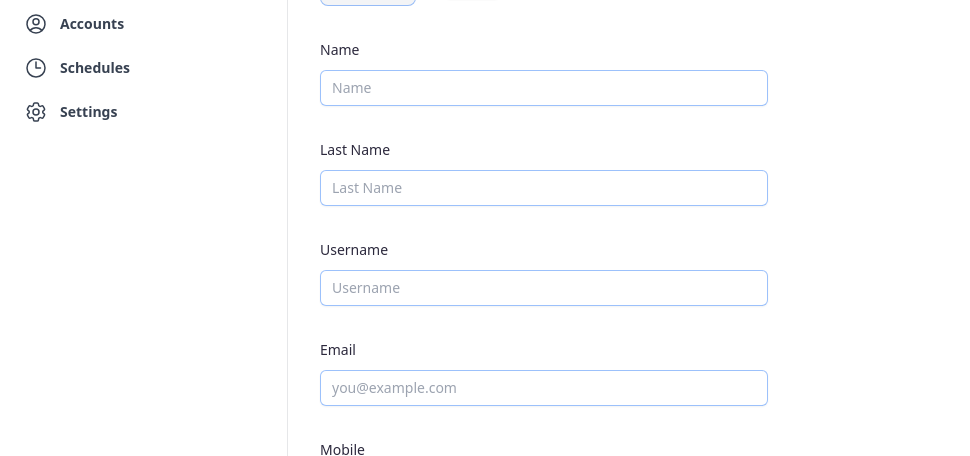
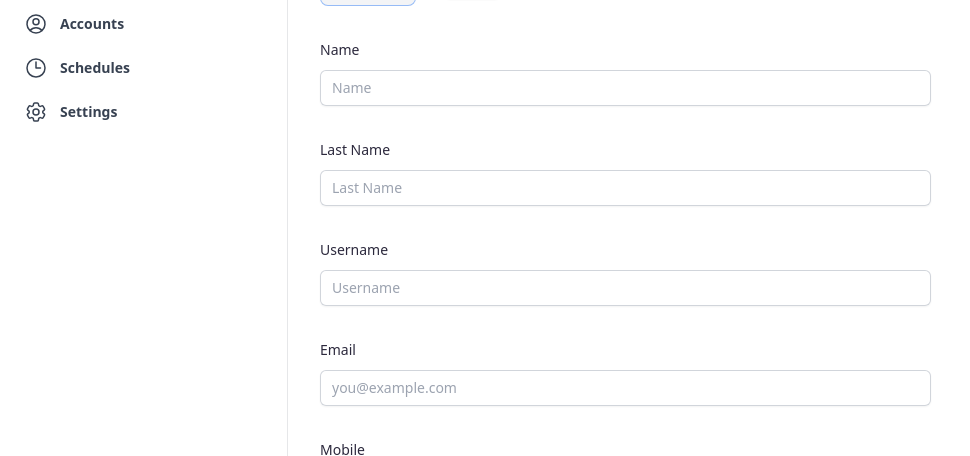
Before and after one commit to ehsansh84/social-dash-frnt, a React (Vite) app: page /users/create in a window 1280 px wide. Shown: the part 256-712 px from the top of the page, without its empty margins (0-970 px from the left). Built offline with nearby package versions, Linux system fonts and the light colour scheme; no server answers.

Commit message:
update inputfield

```diff
--- a/src/components/InputField.jsx
+++ b/src/components/InputField.jsx
@@ -1,10 +1,4 @@
-export function InputField({
-  id,
-  label,
-  value,
-  setValue,
-  ...delegated
-}) {
+export function InputField({ id, label, value, setValue, ...delegated }) {
   return (
     <>
       <label
@@ -14,7 +8,6 @@ export function InputField({
         {label}
       </label>
       <div className="mt-2">
-        <div className="relative flex rounded-md shadow-sm ring-1 ring-inset ring-ring focus-within:ring-2 focus-within:ring-inset focus-within:ring-primary sm:max-w-md">
         <input
           value={value}
           onChange={(e) => {
@@ -23,10 +16,9 @@ export function InputField({
           type="text"
           name={id}
           id={id}
-            className="block flex-1 border-0 bg-transparent py-1.5 ps-3 text-text placeholder:text-placeholder focus:ring-0 sm:text-sm sm:leading-6"
+          className="ring-inset ring-gray-300 block w-full flex-1 rounded-md border-0 bg-transparent py-1.5 ps-3 text-text shadow-sm ring-1 placeholder:text-placeholder focus:ring-2 focus:ring-inset focus:ring-primary sm:text-sm sm:leading-6"
           {...delegated}
         />
-        </div>
       </div>
     </>
   )
```
Lines whose indentation alone changed are shown as unchanged.
